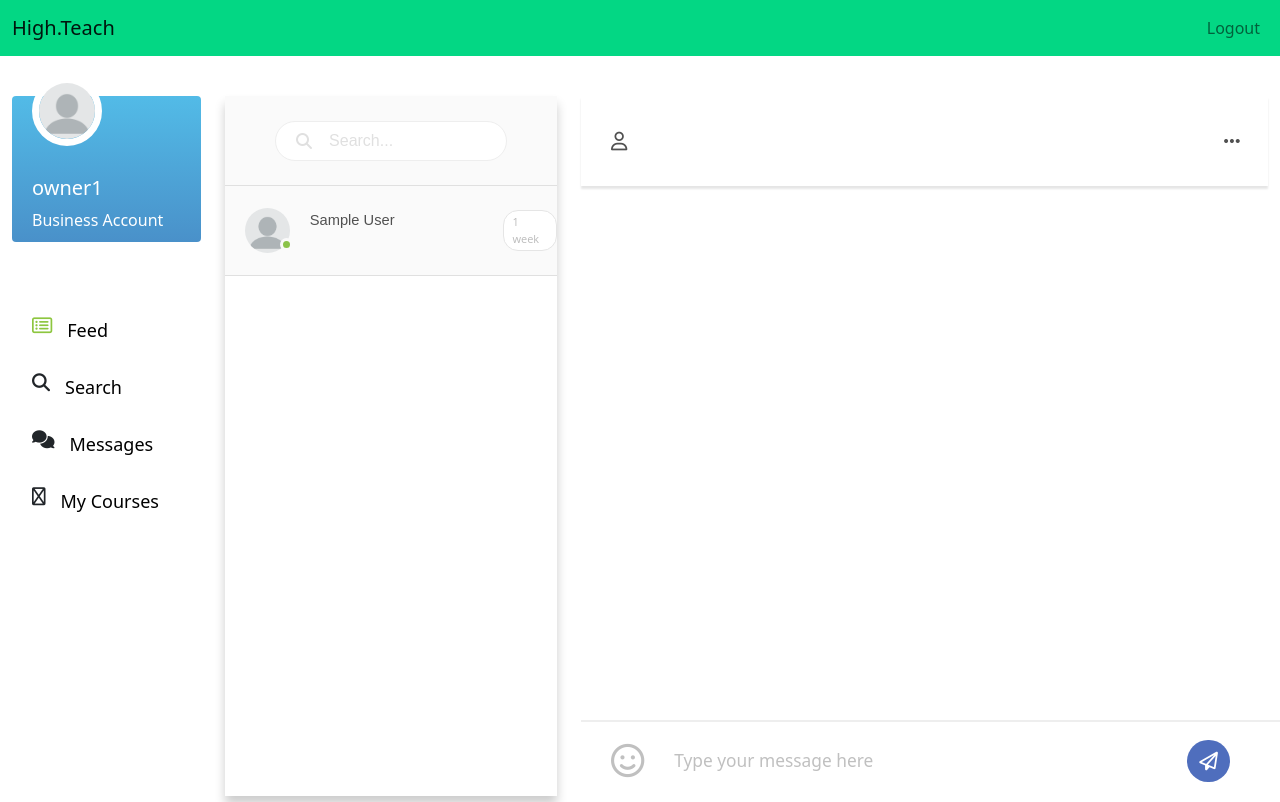
After one commit to redhat-beyond/HighTeach, a Django app: page /chat in a window 1280 px wide. The commit adds this page. Run offline with Django 4.2, Linux system fonts and the light colour scheme; a user stored in the database is signed in; data comes from the database, SQL or seed files in the repository; tables that the repository leaves empty hold one stand-in row (values such as "Sample post"); some libraries are stand-ins or nearby versions.

Commit message:
Add Chat UI functionality
This commit contains:
- New chat UI with courses and study groups messages display and sending.
- Rest API for getting and posting messages (using djangorestframework).
- Tests for the API.

```diff
--- a/HighTeach/settings.py
+++ b/HighTeach/settings.py
@@ -40,7 +40,8 @@ INSTALLED_APPS = [
     'course.apps.CourseConfig',
     'chat.apps.ChatConfig',
     'study_group.apps.StudyGroupConfig',
-    'feed.apps.FeedConfig'
+    'feed.apps.FeedConfig',
+    'rest_framework',
 ]
 
 MIDDLEWARE = [
--- a/HighTeach/urls.py
+++ b/HighTeach/urls.py
@@ -16,6 +16,7 @@ Including another URLconf
 from django.contrib import admin
 from django.urls import path, include
 from main import views
+from chat import views as chat_views
 from django.contrib.auth import views as auth_views
 
 
@@ -26,4 +27,8 @@ urlpatterns = [
     path('logout/', auth_views.LogoutView.as_view(template_name='main/homePage.html'), name='logout'),
     path('study-group/', include('study_group.urls')),
     path('course/', include('course.urls')),
+    path('chat', chat_views.chat_view, name='chat'),
+    path('chat/courses/<int:course_id>', chat_views.getCourseChat),
+    path('chat/groups/<int:group_id>', chat_views.getGroupChat),
+    path('chat/post-message/', chat_views.addMessage),
 ]
--- /dev/null
+++ b/chat/templates/chat/chat.html
@@ -0,0 +1,68 @@
+{% extends 'main/loggedInPage.html' %}
+{% block main_content %}
+{% load static %}
+<script src="https://ajax.googleapis.com/ajax/libs/jquery/3.6.4/jquery.min.js"></script>
+<script>
+    var staticPhotosFolder = "{% static "images/" %}";
+    var currentUserID = {{request.user.id}};
+    var csrf_token = '{{ csrf_token }}';
+</script>
+<script src="{% static 'styles/js/chat.js' %}"></script>
+<div class="row">
+  <div class="col-md-4">
+    <section class="discussions">
+    <div class="discussion search">
+      <div class="searchbar">
+        <i class="fa fa-search" aria-hidden="true"></i>
+        <input type="text" placeholder="Search..."></input>
+      </div>
+    </div>
+    {% for course in student_courses %}
+    <div class="discussion" onclick="loadChat({{course.student_course_id}}, '{{course.teacher_course_id}}', 'course')">
+      <div class="photo" style="background-image: url({% static 'images/blank_profile.png' %});">
+        <div class="online"></div>
+      </div>
+      <div class="desc-contact">
+        <p class="name">{{course.teacher_course_id}}</p>
+        {% if user.profile.account_type == 'S' %}
+        <p class="message">{{course.teacher_course_id.teacher_id.first_name}} {{course.teacher_course_id.teacher_id.last_name}}</p>
+        {% endif %}
+        {% if user.profile.account_type == 'T' %}
+        <p class="message">{{course.student_id.first_name}} {{course.student_id.last_name}}</p>
+        {% endif %}
+      </div>
+      <div class="timer">1 week</div>
+    </div>
+    {% endfor %}
+    {% for group in study_groups %}
+    <div class="discussion" onclick="loadChat({{group.study_group_id}}, '{{group.field}}', 'study_group')">
+      <div class="photo" style="background-image: url({% static 'images/blank_profile.png' %});">
+        <div class="online"></div>
+      </div>
+      <div class="desc-contact">
+        <p class="name">{{group.field}}</p>
+        <p class="message">Study Group</p>
+      </div>
+      <div class="timer">1 week</div>
+    </div>
+    {% endfor %}
+  </section>
+  </div>
+  <div class="col-md-8">
+    <section class="chat">
+        <div class="header-chat">
+          <i class="icon fa fa-user-o" aria-hidden="true"></i>
+          <p id="selected-chat-name" class="name"></p>
+          <i class="icon clickable fa fa-ellipsis-h right" aria-hidden="true"></i>
+        </div>
+        <div id="messages-chat" class="messages-chat">
+        </div>
+        <div class="footer-chat">
+          <i class="icon fa fa-smile-o clickable" style="font-size:25pt;" aria-hidden="true"></i>
+          <input id="chatTextBox" type="text" class="write-message" placeholder="Type your message here"></input>
+          <i class="icon send fa fa-paper-plane-o clickable" aria-hidden="true" onclick="sendMessage()"></i>
+        </div>
+      </section>
+  </div>
+</div>
+{% endblock %}
--- a/chat/views.py
+++ b/chat/views.py
@@ -1,3 +1,51 @@
-# from django.shortcuts import render
+from django.shortcuts import render
+from chat.models import ChatManager, Message
+from chat.serializer import MessageSerializer
+from course.models import StudentCourse
+from study_group.models import StudyGroup
+from rest_framework.response import Response
+from rest_framework.decorators import api_view
+
 
 # Create your views here.
+def chat_view(request):
+    if request.user.profile.account_type == 'S':
+        student_courses = ChatManager.get_student_contacts_list(request.user)
+    else:
+        student_courses = ChatManager.get_teacher_contacts_list(request.user)
+    study_groups = StudyGroup.objects.get_groups_by_user(request.user)
+    context = {
+        'student_courses': student_courses,
+        'study_groups': study_groups,
+    }
+    return render(request, 'chat/chat.html', context)
+
+
+@api_view(['GET'])
+def getCourseChat(request, course_id):
+    messages = Message.objects.get_student_course_chat(student_course_id=course_id)
+    serializer = MessageSerializer(messages, many=True)
+    return Response(serializer.data)
+
+
+@api_view(['GET'])
+def getGroupChat(request, group_id):
+    messages = Message.objects.get_group_chat(group_id=group_id)
+    serializer = MessageSerializer(messages, many=True)
+    return Response(serializer.data)
+
+
+@api_view(['POST'])
+def addMessage(request):
+    if 'courseId' in request.data:
+        course = StudentCourse.objects.get_course(int(request.data['courseId']))[0]
+    else:
+        course = None
+    if 'groupId' in request.data:
+        group = StudyGroup.objects.get_group_by_id(int(request.data['groupId']))[0]
+    else:
+        group = None
+
+    new_message = Message(sender=request.user, student_course=course, group=group, message=request.data['message'])
+    new_message.save()
+    return Response()
--- a/course/models.py
+++ b/course/models.py
@@ -165,6 +165,9 @@ class StudentCourseManager(models.Manager):
     def is_student_requset_pending(self, course: TeacherCourse, student: User):
         return bool(self.filter(teacher_course_id=course, student_id=student, status=Status.PENDING))
 
+    def get_course(self, course_id: int):
+        return self.filter(student_course_id=course_id)
+
 
 class Status(models.TextChoices):
     PENDING = 'Pending'
--- a/main/templates/base_home.html
+++ b/main/templates/base_home.html
@@ -6,6 +6,7 @@
     <meta name="viewport" content="width=device-width, initial-scale=1.0" />
     <meta charset="utf-8">
     <link rel="stylesheet" type="text/css" href="{% static 'styles/loggedInPage.css' %}">
+    <link rel="stylesheet" type="text/css" href="{% static 'styles/chat.css' %}">
     <link href="https://cdn.jsdelivr.net/npm/bootstrap@5.0.0-beta2/dist/css/bootstrap.min.css" rel="stylesheet"
     integrity="sha384-BmbxuPwQa2lc/FVzBcNJ7UAyJxM6wuqIj61tLrc4wSX0szH/Ev+nYRRuWlolflfl" crossorigin="anonymous">
     <script src="https://kit.fontawesome.com/297bbe7878.js" crossorigin="anonymous"></script>
--- a/main/templates/main/loggedInPage.html
+++ b/main/templates/main/loggedInPage.html
@@ -22,7 +22,7 @@
             <ul class="nav-news-feed">
               <li><i class="fa fa-list-alt icon1"></i><a class="noDecoration" href="#">Feed</a></li>
               <li><i class="fa fa-search"></i><a class="noDecoration" href="#">Search</a></li>
-              <li><i class="fa fa-comments icon4"></i><a class="noDecoration" href="#">Messages</a></li>
+              <li><i class="fa fa-comments icon4"></i><a class="noDecoration" href="/chat">Messages</a></li>
               <li><i class="fa fa-sharp fa-regular fa-graduation-cap"></i><a class="noDecoration" href="/course">My Courses</a></li>
             {% if user.profile.account_type == 'S' %}
               <li>
--- /dev/null
+++ b/static/styles/chat.css
@@ -0,0 +1,283 @@
+body {
+  background-color: #F5F5F5;
+}
+/* === CONVERSATIONS === */
+
+.discussions {
+  width: 100%;
+  height: 700px;
+  box-shadow: 0px 8px 10px rgba(0,0,0,0.20);
+  overflow: hidden;
+  display: inline-block;
+}
+
+.discussions .discussion {
+  width: 100%;
+  height: 90px;
+  background-color: #FAFAFA;
+  border-bottom: solid 1px #E0E0E0;
+  display:flex;
+  align-items: center;
+  cursor: pointer;
+}
+
+.discussions .search {
+  display:flex;
+  align-items: center;
+  justify-content: center;
+  color: #E0E0E0;
+}
+
+.discussions .search .searchbar {
+  height: 40px;
+  background-color: #FFF;
+  width: 70%;
+  padding: 0 20px;
+  border-radius: 50px;
+  border: 1px solid #EEEEEE;
+  display:flex;
+  align-items: center;
+  cursor: pointer;
+}
+
+.discussions .search .searchbar input {
+  margin-left: 15px;
+  height:38px;
+  width:100%;
+  border:none;
+  font-family: 'Montserrat', sans-serif;;
+}
+
+.discussions .search .searchbar *::-webkit-input-placeholder {
+    color: #E0E0E0;
+}
+.discussions .search .searchbar input *:-moz-placeholder {
+    color: #E0E0E0;
+}
+.discussions .search .searchbar input *::-moz-placeholder {
+    color: #E0E0E0;
+}
+.discussions .search .searchbar input *:-ms-input-placeholder {
+    color: #E0E0E0;
+}
+
+.discussions .message-active {
+  width: 98.5%;
+  height: 90px;
+  background-color: #FFF;
+  border-bottom: solid 1px #E0E0E0;
+}
+
+.discussions .discussion .photo {
+    margin-left:20px;
+    display: block;
+    width: 45px;
+    height: 45px;
+    background: #E6E7ED;
+    -moz-border-radius: 50px;
+    -webkit-border-radius: 50px;
+    background-position: center;
+    background-size: cover;
+    background-repeat: no-repeat;
+}
+
+.online {
+  position: relative;
+  top: 30px;
+  left: 35px;
+  width: 13px;
+  height: 13px;
+  background-color: #8BC34A;
+  border-radius: 13px;
+  border: 3px solid #FAFAFA;
+}
+
+.desc-contact {
+  height: 43px;
+  width:50%;
+  white-space: nowrap;
+  overflow: hidden;
+  text-overflow: ellipsis;
+}
+
+.discussions .discussion .name {
+  margin: 0 0 0 20px;
+  font-family:'Montserrat', sans-serif;
+  font-size: 11pt;
+  color:#515151;
+}
+
+.discussions .discussion .message {
+  margin: 6px 0 0 20px;
+  font-family:'Montserrat', sans-serif;
+  font-size: 9pt;
+  color:#515151;
+}
+
+.timer {
+  margin-left: 15%;
+  font-family:'Open Sans', sans-serif;
+  font-size: 11px;
+  padding: 3px 8px;
+  color: #BBB;
+  background-color: #FFF;
+  border: 1px solid #E5E5E5;
+  border-radius: 15px;
+}
+
+.chat {
+  width: 100%;
+}
+
+.header-chat {
+  background-color: #FFF;
+  height: 90px;
+  box-shadow: 0px 3px 2px rgba(0,0,0,0.100);
+  display:flex;
+  align-items: center;
+}
+
+.chat .header-chat .icon {
+  margin-left: 30px;
+  color:#515151;
+  font-size: 14pt;
+}
+
+.chat .header-chat .name {
+  margin: 0 0 0 20px;
+  text-transform: uppercase;
+  font-family:'Montserrat', sans-serif;
+  font-size: 13pt;
+  color:#515151;
+}
+
+.chat .header-chat .right {
+  position: absolute;
+  right: 40px;
+}
+
+.chat .messages-chat {
+  padding: 25px 35px;
+}
+
+.chat .messages-chat .message {
+  display:flex;
+  align-items: center;
+  margin-bottom: 8px;
+}
+
+.chat .messages-chat .message .photo {
+    display: block;
+    width: 45px;
+    height: 45px;
+    background: #E6E7ED;
+    -moz-border-radius: 50px;
+    -webkit-border-radius: 50px;
+    background-position: center;
+    background-size: cover;
+    background-repeat: no-repeat;
+}
+
+.chat .messages-chat .text {
+  margin: 0 35px;
+  background-color: #f6f6f6;
+  padding: 15px;
+  border-radius: 12px;
+}
+
+.text-only {
+  margin-left: 45px;
+}
+
+.time {
+  font-size: 10px;
+  color:lightgrey;
+  margin-bottom:10px;
+  margin-left: 85px;
+}
+
+.response-time {
+  float: right;
+  margin-right: 40px !important;
+}
+
+.response {
+  float: right;
+  margin-right: 0px !important;
+  margin-left:auto; /* flexbox alignment rule */
+}
+
+.response .text {
+  background-color: #e3effd !important;
+}
+
+.footer-chat {
+  width: -webkit-fill-available;
+  height: 80px;
+  display:flex;
+  align-items: center;
+  position:absolute;
+  bottom: 0;
+  background-color: transparent;
+  border-top: 2px solid #EEE;
+
+}
+
+.chat .footer-chat .icon {
+  margin-left: 30px;
+  color:#C0C0C0;
+  font-size: 14pt;
+}
+
+.chat .footer-chat .send {
+  color:#fff;
+  background-color: #4f6ebd;
+  position: absolute;
+  right: 50px;
+  padding: 12px 12px 12px 12px;
+  border-radius: 50px;
+  font-size: 14pt;
+}
+
+.chat .footer-chat .name {
+  margin: 0 0 0 20px;
+  text-transform: uppercase;
+  font-family:'Montserrat', sans-serif;
+  font-size: 13pt;
+  color:#515151;
+}
+
+.chat .footer-chat .right {
+  position: absolute;
+  right: 40px;
+}
+
+.write-message {
+  border:none !important;
+  width:60%;
+  height: 50px;
+  margin-left: 20px;
+  padding: 10px;
+}
+
+.footer-chat *::-webkit-input-placeholder {
+  color: #C0C0C0;
+  font-size: 13pt;
+}
+.footer-chat input *:-moz-placeholder {
+  color: #C0C0C0;
+  font-size: 13pt;
+}
+.footer-chat input *::-moz-placeholder {
+  color: #C0C0C0;
+  font-size: 13pt;
+  margin-left:5px;
+}
+.footer-chat input *:-ms-input-placeholder {
+  color: #C0C0C0;
+  font-size: 13pt;
+}
+
+.clickable {
+  cursor: pointer;
+}
--- /dev/null
+++ b/static/styles/js/chat.js
@@ -0,0 +1,66 @@
+var current_course_id = -1;
+var current_course_type = "course";
+
+function loadChat(course_id, course_name, course_type) {
+  current_course_id = course_id;
+  current_course_type = course_type;
+  var target_url = "";
+  if (course_type == "course") {
+    target_url = '/chat/courses/'+course_id;
+  }
+  else {
+    target_url = '/chat/groups/'+course_id;
+  }
+  $.get(target_url, function(response_data, status){
+    var finalHtml = "";
+    for (const message_id in response_data) {
+      message = response_data[message_id];
+      if (message.sender == currentUserID) {
+        finalHtml += `
+        <div class="message text-only">
+          <div class="response">
+            <p class="text">${message.message}</p>
+          </div>
+        </div>
+        `;
+      }
+      else {
+        finalHtml += `
+          <div class="message text-only">
+            <div class="photo" style="background-image: url(${staticPhotosFolder}/blank_profile.png);"></div>
+            <p class="text">${message.message}</p>
+          </div>
+        `;
+      }
+    }
+    document.getElementById("selected-chat-name").innerHTML = course_name;
+    document.getElementById("messages-chat").innerHTML = finalHtml;
+  });
+}
+
+function sendMessage()
+{
+  var message = document.getElementById("chatTextBox").value;
+  var request = {
+      message: message,
+      csrfmiddlewaretoken: csrf_token,
+    }
+  if (current_course_type == "course") {
+    request["courseId"] = current_course_id;
+  }
+  else {
+    request["groupId"] = current_course_id;
+  }
+  $.post('/chat/post-message/',
+    request,
+    function(data, status){
+        document.getElementById("chatTextBox").value = "";
+        document.getElementById("messages-chat").innerHTML += `
+        <div class="message text-only">
+          <div class="response">
+            <p class="text">${message}</p>
+          </div>
+        </div>
+        `;
+    });
+}
--- a/study_group/models.py
+++ b/study_group/models.py
@@ -14,6 +14,9 @@ class GroupManager(models.Manager):
 
     def get_groups_by_user(self, user: User):
         return self.filter(group_members__private_id=user)
+
+    def get_group_by_id(self, group_id: int):
+        return self.filter(study_group_id=group_id)
 
 
 class StudyGroup(models.Model):
```
Also changed, not shown: chat/models.py (+11 -0 lines), chat/serializer.py (added, +8 -0 lines), tests/chat/test_chat.py (+40 -0 lines), tests/conftest.py (+12 -0 lines), 2 other files.
